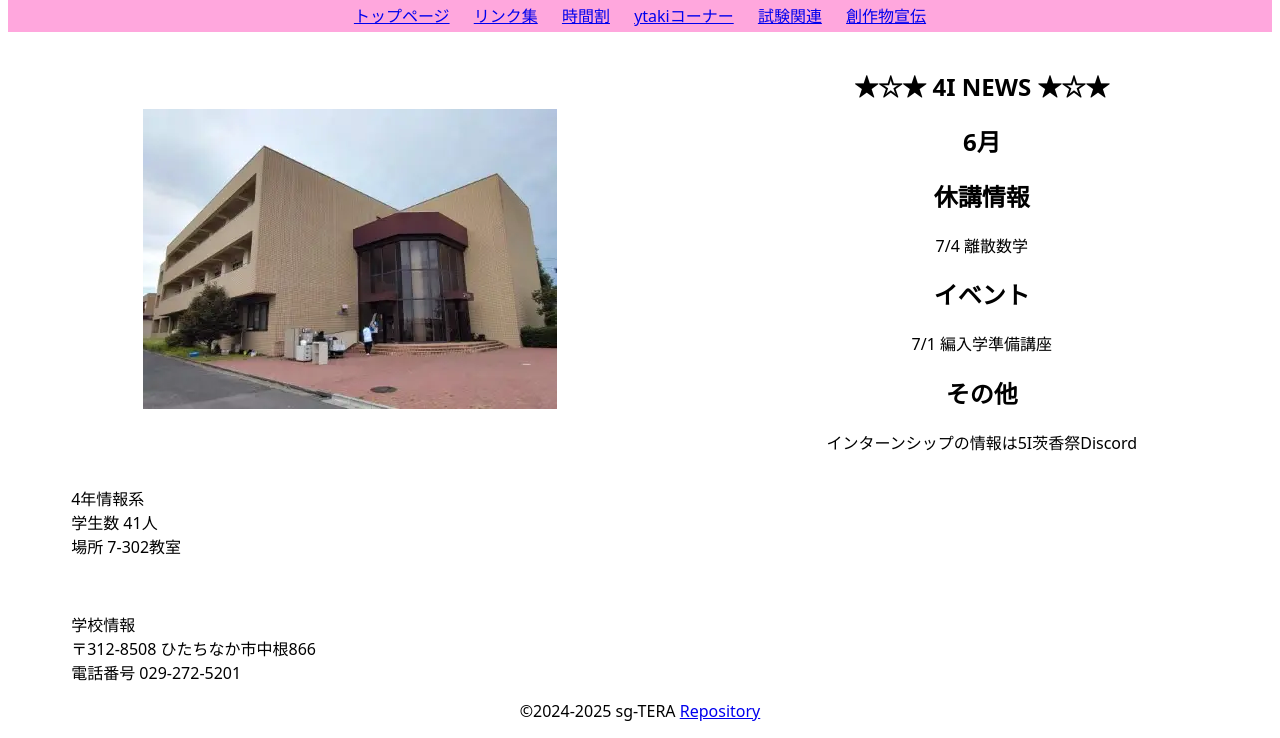
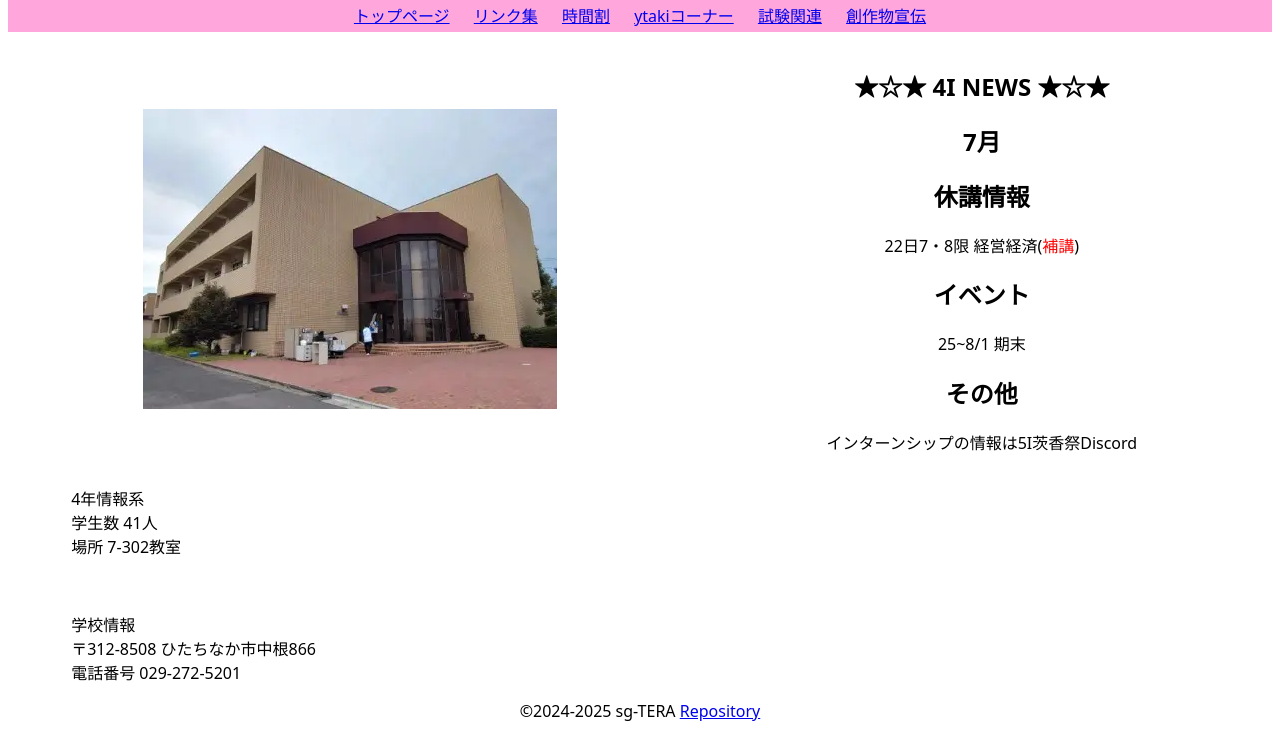
Before and after one commit to sg-tera/22i-portal, a website: page src/index.html in a window 1280 px wide. Shown: the part 89-827 px from the top of the page. Drawn offline with Linux system fonts and the light colour scheme; files whose address does not match are found by name; a web font is replaced by a local one.

Commit message:
update news

```diff
--- a/src/index.html
+++ b/src/index.html
@@ -86,14 +86,14 @@
         <img class="img" src="./image/7go-kan.webp" width="414" height="300">
         <section class="news">
             <h2>★☆★ 4I NEWS ★☆★</h2>
-            <h2>6月</h2>
+            <h2>7月</h2>
             <section>
                 <h2>休講情報</h2>
-                <p>7/4 離散数学</p>
+                <p>22日7・8限 経営経済(<font color="red">補講</font>)</p>
             </section>
             <section>
                 <h2>イベント</h2>
-                <p>7/1 編入学準備講座</p>
+                <p>25~8/1 期末</p>
             </section>
             <section>
                 <h2>その他</h2>
```
